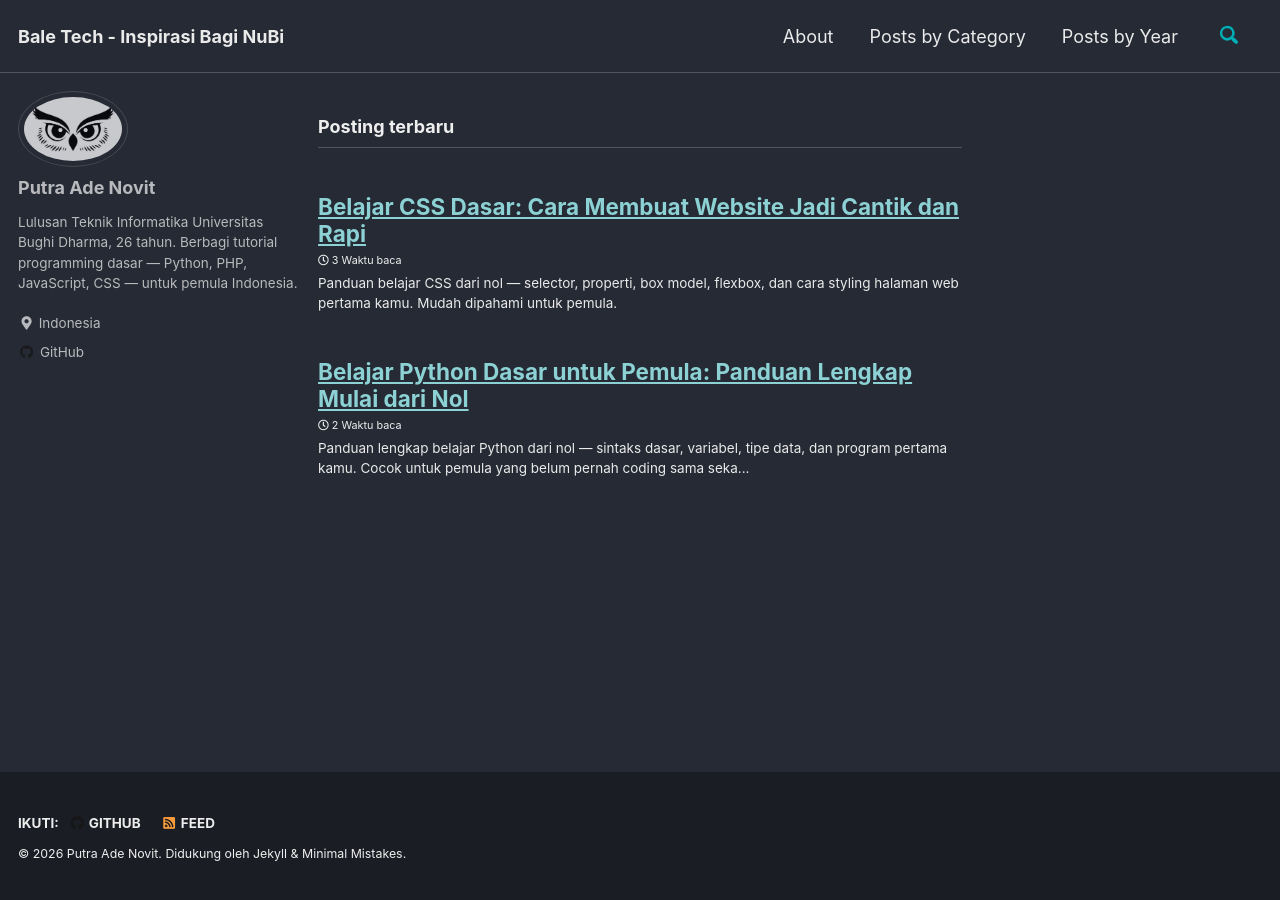
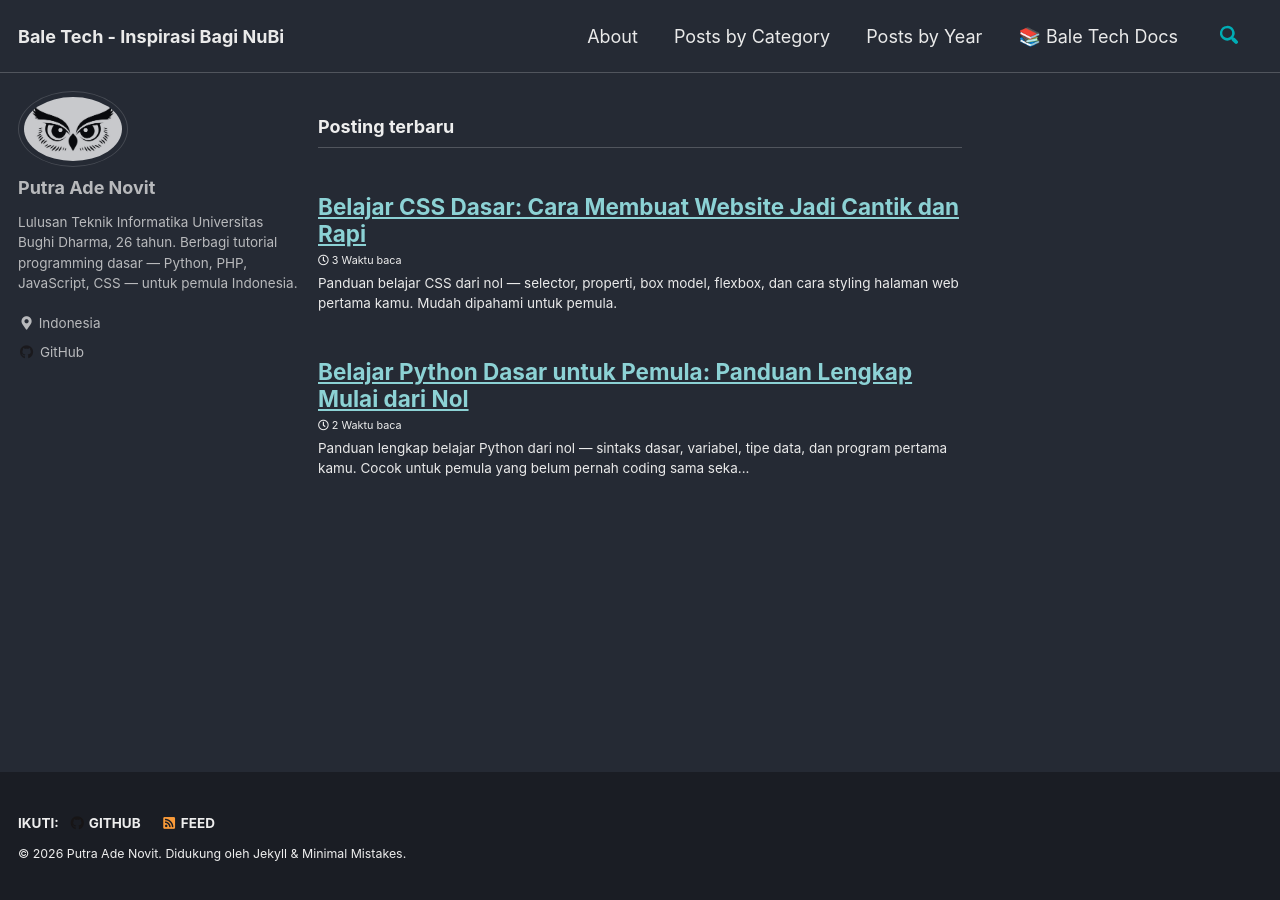
Before and after one commit to balenetizien/balenetizien.github.io, a Jekyll site: the page built from index.html, in a window 1280 px wide. Built offline with Jekyll 4.4.1, drawn with Linux system fonts in a browser that asks for light colours; cached includes are drawn as plain includes; the list of posts is cut into pages by our own code.

Commit message:
feat: tambah link Bale Tech Docs di navigasi

```diff
--- a/_data/navigation.yml
+++ b/_data/navigation.yml
@@ -6,3 +6,5 @@ main:
     url: /categories/
   - title: "Posts by Year"
     url: /year-archive/
+  - title: "📚 Bale Tech Docs"
+    url: https://balenetizien.github.io/bale-tech-docs/
```
